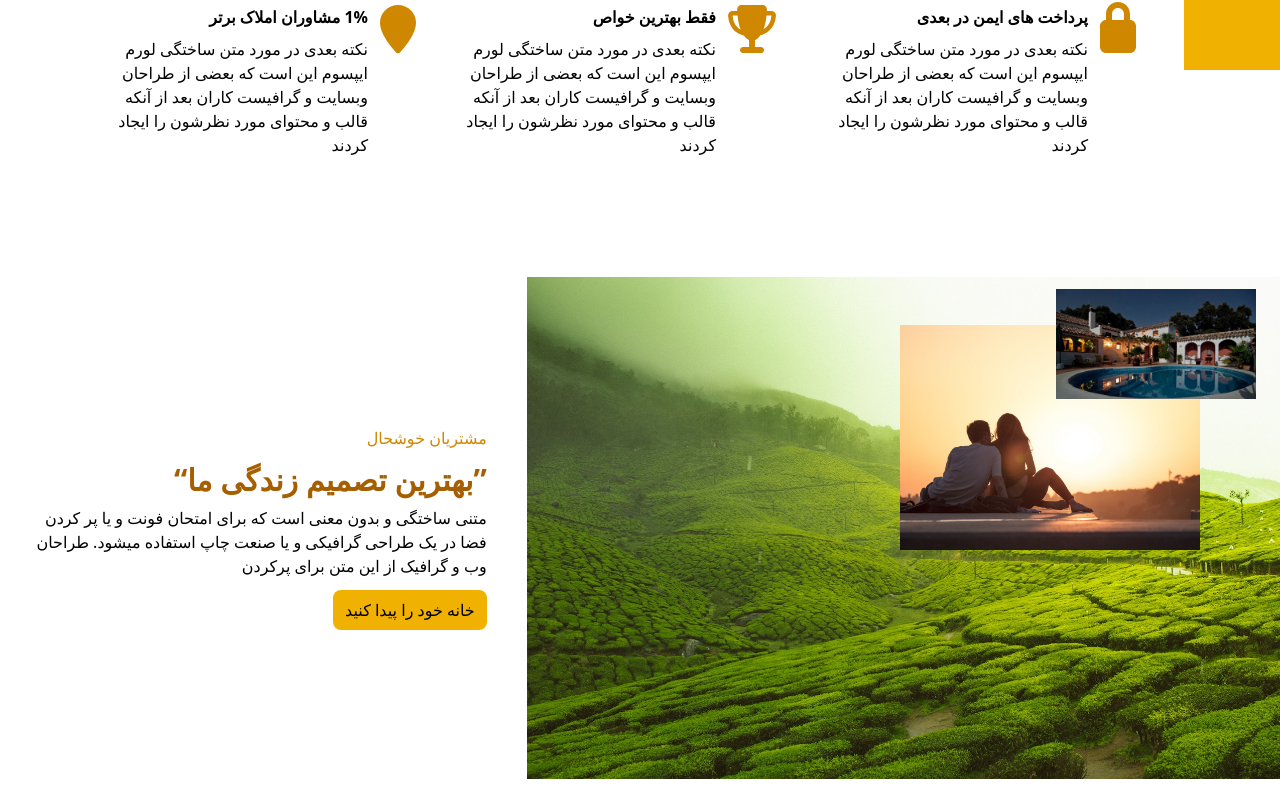
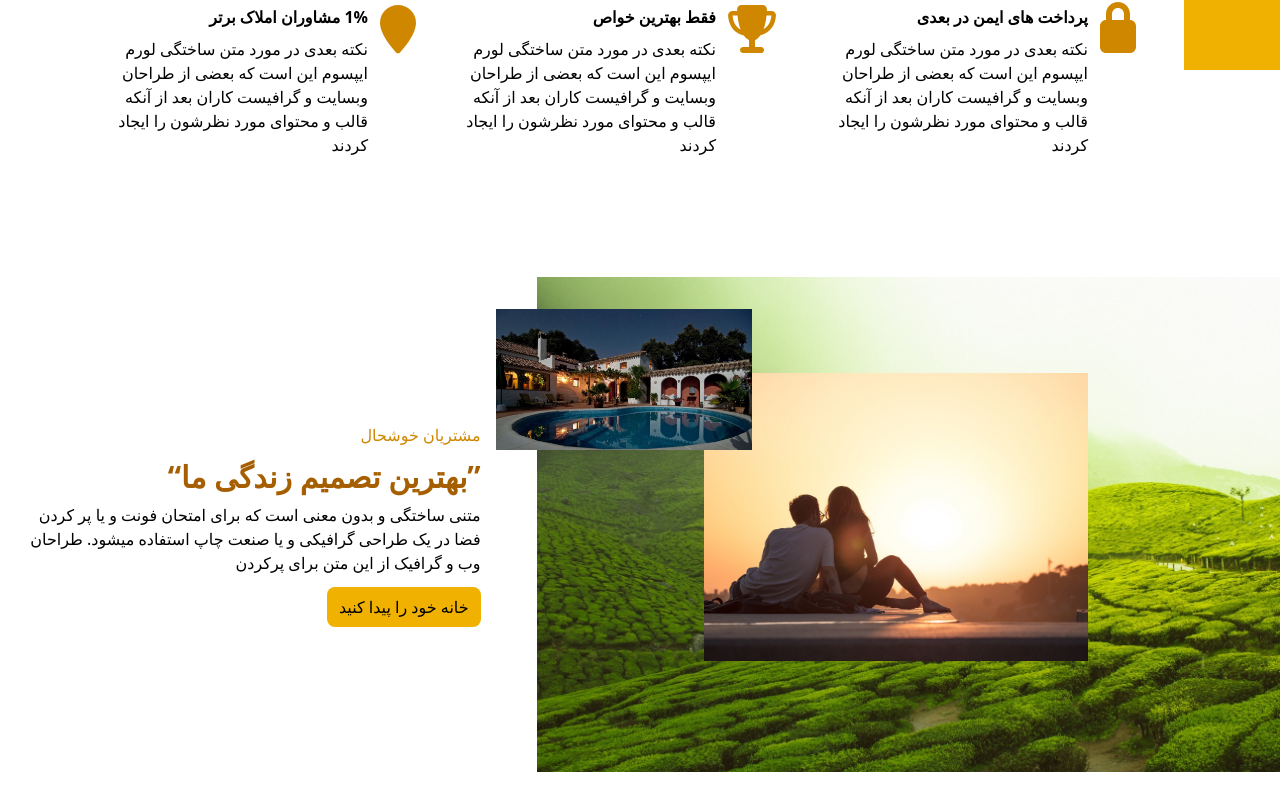
Before and after one commit to Mukhtarrahimi/AmlakPortal, a Next.js app: page / in a window 1280 px wide. Shown: the part 730-1541 px from the top of the page. Built offline with nearby package versions, Linux system fonts and the light colour scheme.

Commit message:
left section style update

```diff
--- a/components/templates/index/Story.js
+++ b/components/templates/index/Story.js
@@ -4,7 +4,7 @@ import Link from 'next/link';
 
 function Story() {
   return (
-    <div className="story my-8 md:flex gap-6 items-center justify-center">
+    <div className="story my-8 md:flex gap-10 items-center justify-center">
       <div className="relative right w-full md:w-[60%]">
         <Image
           src="/img/back.jpg"
@@ -14,15 +14,15 @@ function Story() {
         />
         <Image
           src="/img/story-1.jpeg"
-          width={300}
-          height={300}
-          className="absolute top-12 right-20"
+          width={400}
+          height={400}
+          className="absolute w-64 md:w-96 top-16 md:top-24 right-20 md:right-48"
         />
         <Image
           src="/img/story-2.jpeg"
-          width={200}
-          height={200}
-          className="absolute top-3 right-6"
+          width={250}
+          height={250}
+          className="absolute w-44 md:w-64 top-3 md:top-8 right-6 md:right-[33rem]"
         />
       </div>
       <div className="left w-full md:w-[40%] p-4">
```
